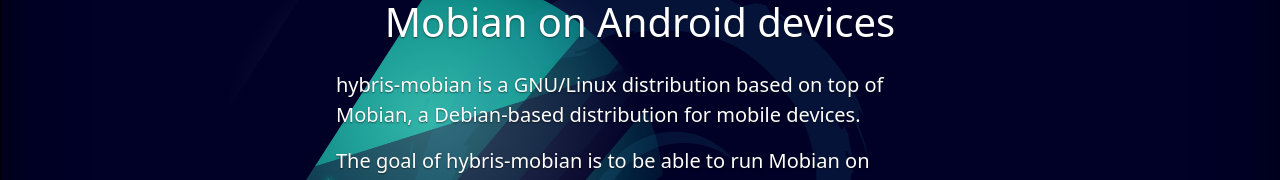
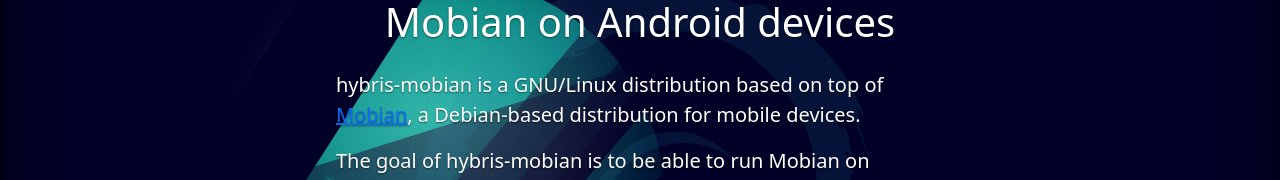
Before and after one commit to droidian/hybris-mobian.github.io, a plain HTML site: page index.html in a window 1280 px wide. Shown: the part 140-320 px from the top of the page. Drawn offline with Linux system fonts and the light colour scheme.

Commit message:
Update index.html

```diff
--- a/index.html
+++ b/index.html
@@ -42,7 +42,7 @@
 
       <main class="px-3">
         <h1 class="text-center">Mobian on Android devices</h1>
-        <p class="lead mtop-min">hybris-mobian is a GNU/Linux distribution based on top of Mobian, a Debian-based distribution for mobile devices.</p>
+        <p class="lead mtop-min">hybris-mobian is a GNU/Linux distribution based on top of <a href="https://mobian-project.org/" target="_blank">Mobian</a>, a Debian-based distribution for mobile devices.</p>
         <p class="lead">
           The goal of hybris-mobian is to be able to run Mobian on Android phones.
           This is accomplished by using well-known technologies such as <a href="https://github.com/libhybris/libhybris" class="text-light" target="_blank">libhybris</a> and <a href="https://halium.org/" class="text-light" target="_blank">halium</a>.
```
